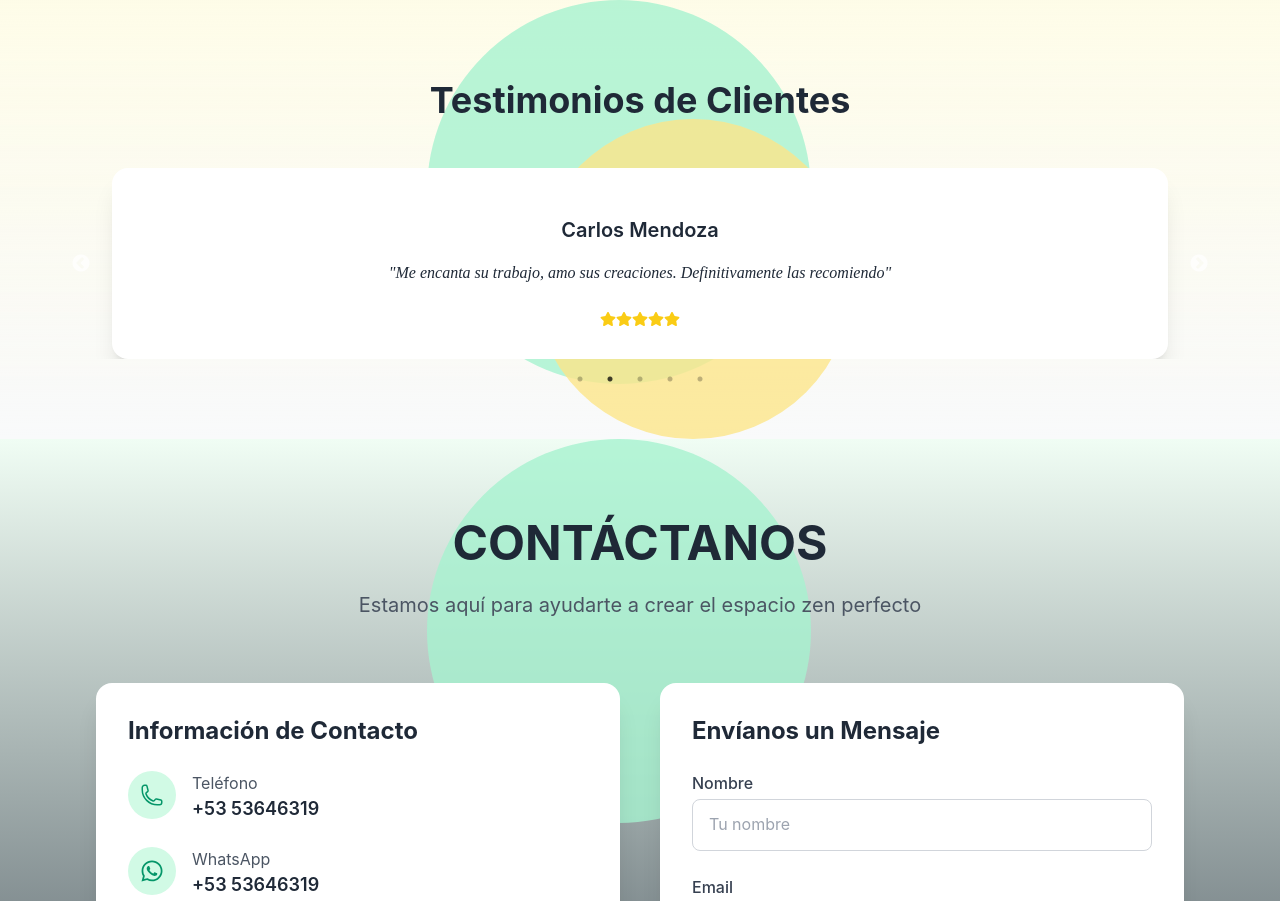
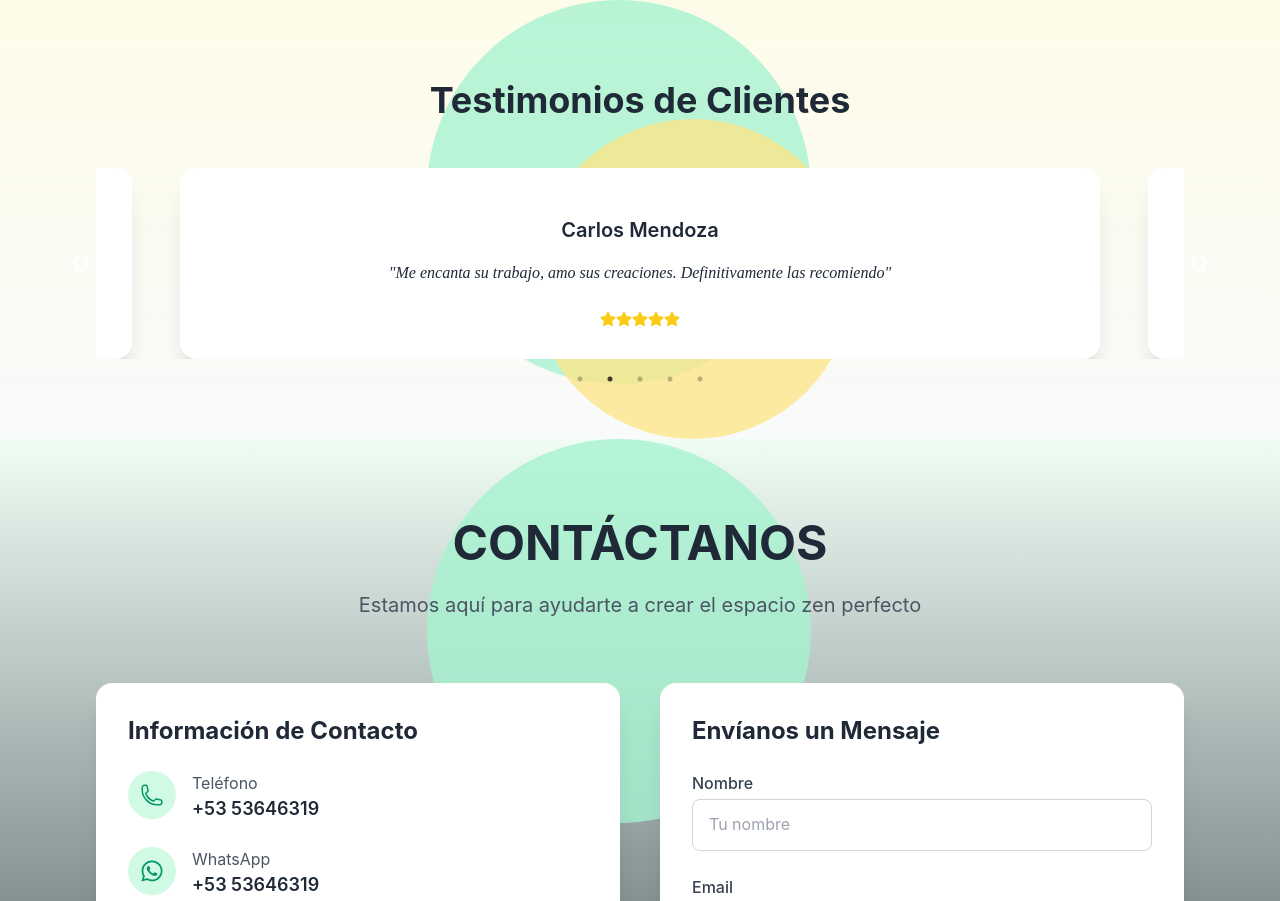
Before and after one commit to FrankyAntonioRodriguezHernandez/la-familia-del-bonsai-React, a React (Create React App) app: page / in a window 1280 px wide. Shown: the part 2954-3855 px from the top of the page. Built offline with nearby package versions, Linux system fonts and the light colour scheme.

Commit message:
Cambiando forma de las tarjetas de los testimonios

```diff
--- a/src/pages/home/components/Testimonials.jsx
+++ b/src/pages/home/components/Testimonials.jsx
@@ -50,14 +50,26 @@ const Testimonials = () => {
   speed: 500,
   slidesToShow: 1,
   slidesToScroll: 1,
+  centerMode: true,
+  centerPadding: "60px",
   autoplay: true,
   autoplaySpeed: 5000,
+  responsive: [
+    {
+      breakpoint: 768,
+      settings: {
+        centerMode: false,
+        centerPadding: "0px",
+      },
+    },
+  ],
   appendDots: (dots) => (
     <div style={{ position: 'absolute', bottom: '-30px', width: '100%', textAlign: 'center' }}>
       <ul style={{ margin: '0', padding: '0', display: 'inline-block' }}>{dots}</ul>
     </div>
   )
 };
+
 
   return(
     <div className="py-16 md:py-20 bg-gradient-to-b from-yellow-50 to-white-800 relative overflow-hidden">
@@ -71,14 +83,15 @@ const Testimonials = () => {
         <div className="relative">
           <Slider {...settings}>
             {testimonials.map((testimonial, index) => (
-              <div key={index} className="px-4">
-                <div className="bg-white p-6 md:p-8 rounded-xl md:rounded-2xl shadow-lg md:shadow-xl text-center h-full">
+              <div key={index} className="px-2 md:px-4">
+  <div className="bg-white p-6 md:p-8 rounded-xl md:rounded-2xl shadow-lg md:shadow-xl text-center h-full mx-2">
     <h3 className="text-xl font-semibold mt-4 text-gray-800">{testimonial.name}</h3>
     <p className="mt-4 text-gray-800 italic font-['Pinyon_Script']">"{testimonial.text}"</p>
     <br/>
     <StarRating rating={testimonial.rating} />
   </div>
 </div>
+
             ))}
           </Slider>
         </div>
```
Lines whose indentation alone changed are shown as unchanged.
